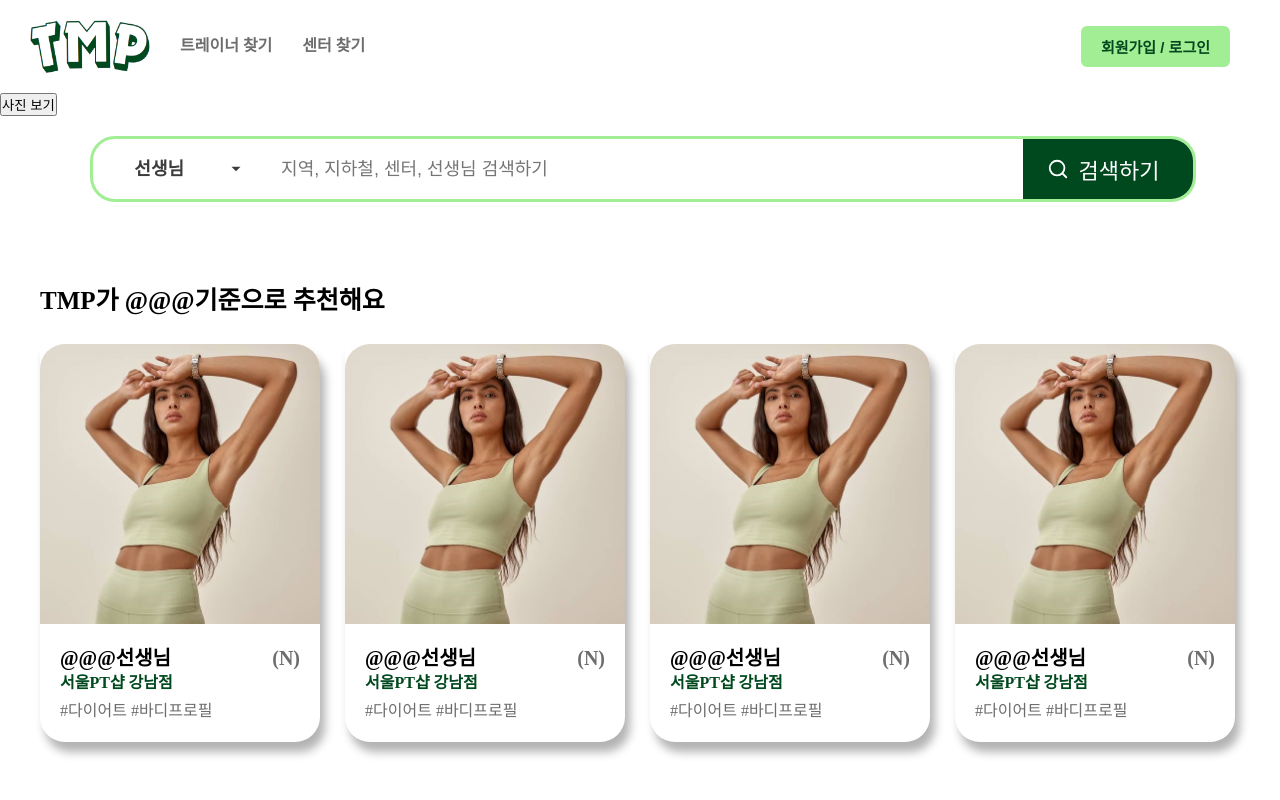
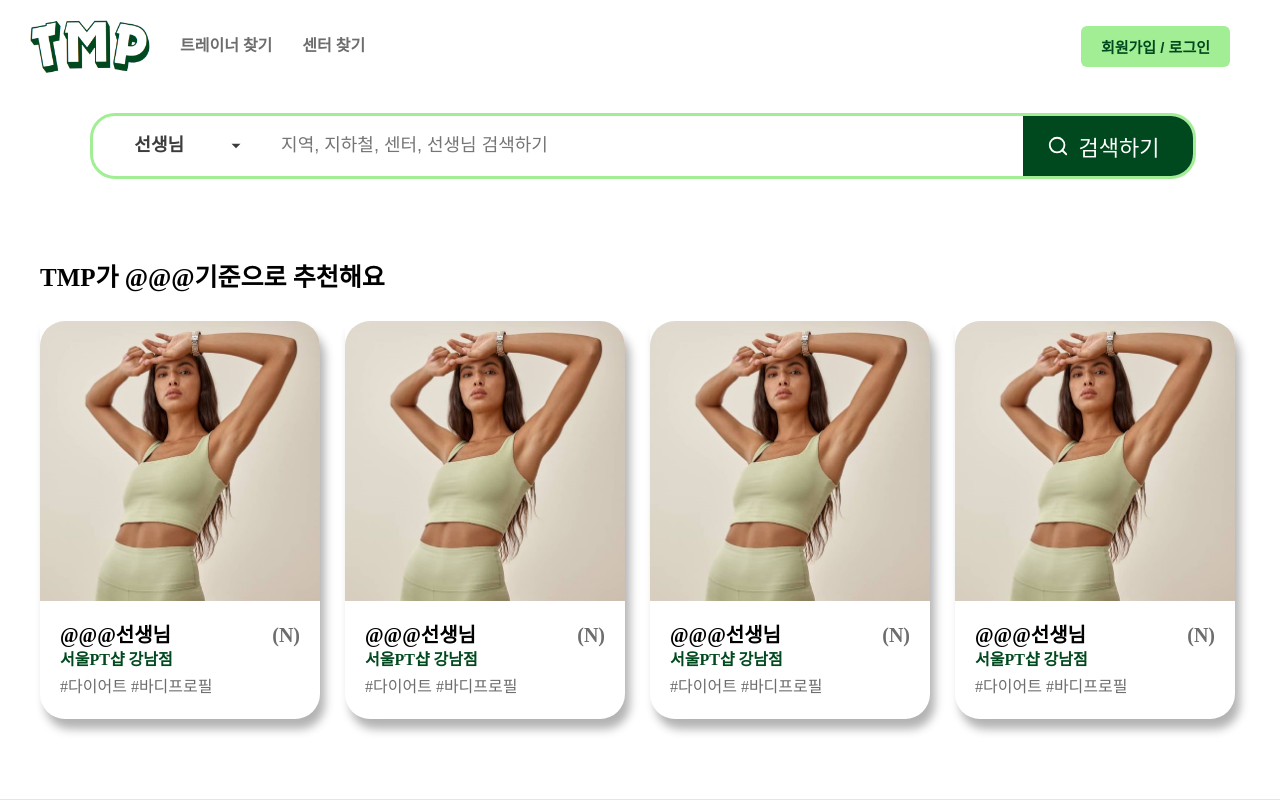
Before and after one commit to gaebonglee/TMP, a React (Create React App) app in the folder front-end/: page / in a window 1280 px wide. Shown: the top 800 px of the page. Built offline with nearby package versions, Linux system fonts and the light colour scheme; no server answers.

Commit message:
테스트 컴포넌트 삭제

```diff
--- a/front-end/src/pages/Mainpage.jsx
+++ b/front-end/src/pages/Mainpage.jsx
@@ -9,7 +9,6 @@ const Home = () => {
   return (
     <>
       {role && <LoginErrorModal roles={role} />}
-      <PhotoViewer />
       <Search />
       <TrainerCard />
     </>
```
